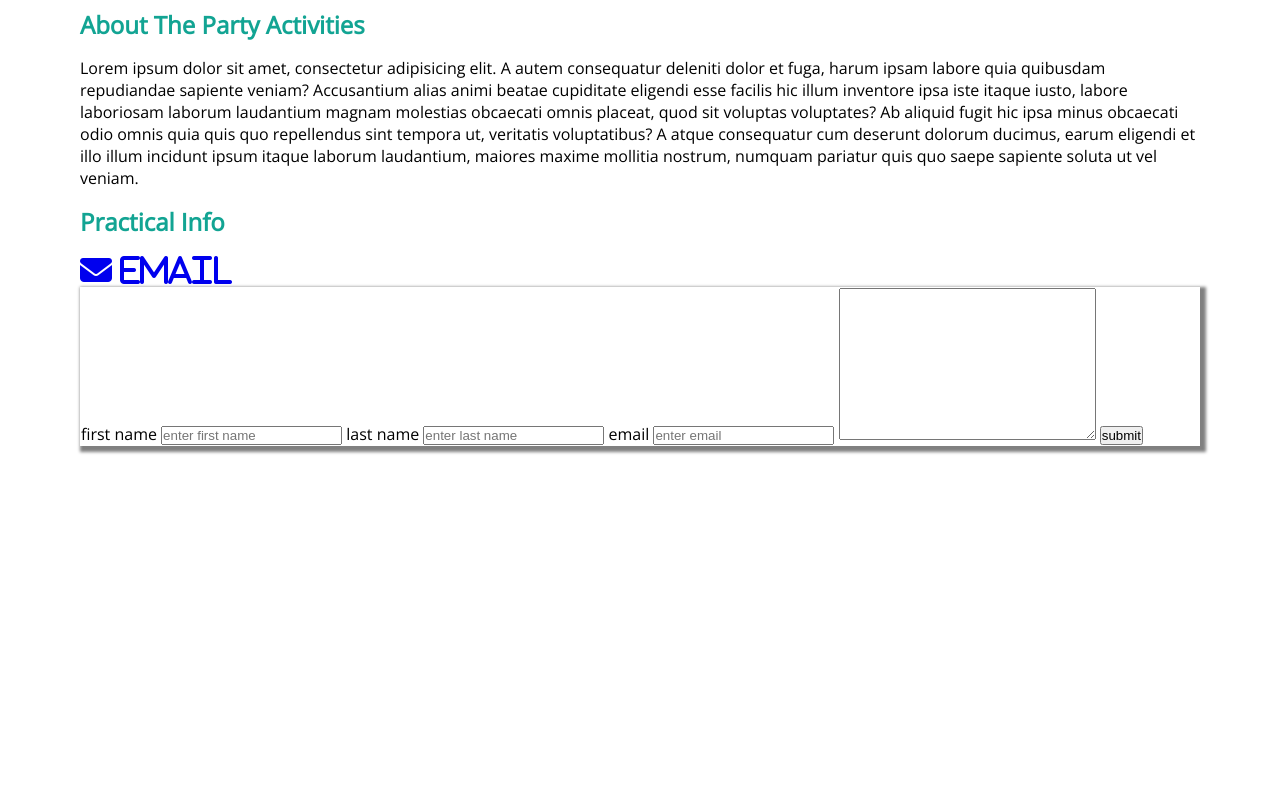
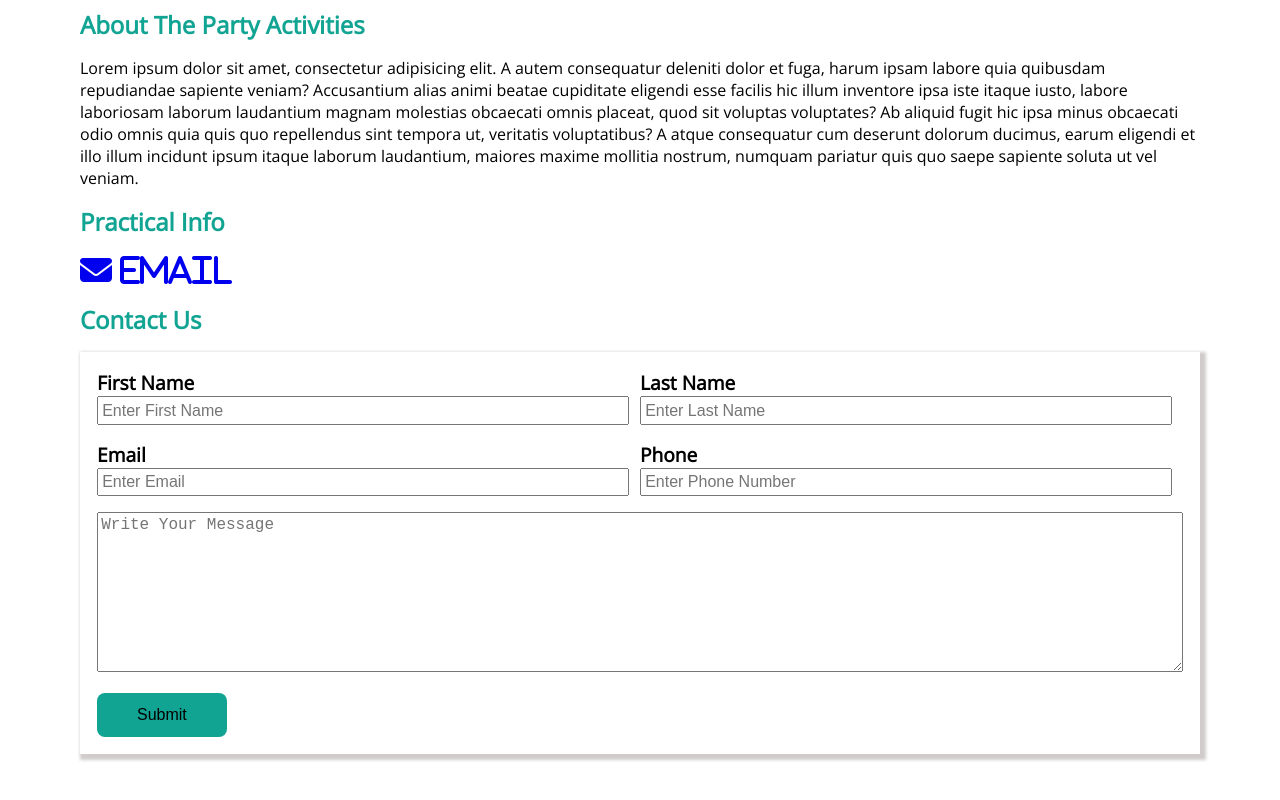
Before and after one commit to Hassanalihazaraa/interactive-challenge-page-giertz, a plain HTML site: page index.html in a window 1280 px wide. Shown: the part 1846-2646 px from the top of the page. Before the commit the page ends 2388 px from the top, so only its background shows below. Drawn offline with nearby package versions, Linux system fonts and the light colour scheme.

Commit message:
style the submit button, textarea and input and label, clear the float property after

```diff
--- a/index.html
+++ b/index.html
@@ -47,15 +47,30 @@
             </div>
         </div>
         <div class="form">
+            <h2>contact us</h2>
             <form action="">
-                <label for="first-name">first name</label>
-                <input name="first-name" type="text" placeholder="enter first name">
-                <label for="last-name">last name</label>
-                <input name="last-name" type="text" placeholder="enter last name">
-                <label for="email">email</label>
-                <input type="email" placeholder="enter email">
-                <textarea name="" id="" cols="30" rows="10"></textarea>
-                <input type="submit" value="submit">
+                <div class="user-name">
+                    <div class="flex-column float-left">
+                        <label for="first-name">first name</label>
+                        <input name="first-name" type="text" placeholder="enter first name">
+                    </div>
+                    <div class="flex-column float-left">
+                        <label for="last-name">last name</label>
+                        <input name="last-name" type="text" placeholder="enter last name">
+                    </div>
+                </div>
+                <div class="email-phone">
+                    <div class="flex-column float-left">
+                        <label for="email">email</label>
+                        <input name="email" type="email" placeholder="enter email">
+                    </div>
+                    <div class="flex-column float-left">
+                        <label for="phone">phone</label>
+                        <input name="phone" type="number" placeholder="enter phone number">
+                    </div>
+                </div>
+                <textarea name="" id="" cols="30" rows="10" placeholder="write your message"></textarea>
+                <input id="submit-btn" type="submit" value="submit">
             </form>
         </div>
     </section>
--- a/style.scss
+++ b/style.scss
@@ -93,7 +93,49 @@ section {
   form {
     width: 100%;
     margin: auto;
+    padding: 1rem;
     border: 1px solid transparent;
+    box-shadow: 3px 3px 3px 3px #d0cccc;
+  }
+  form:hover {
     box-shadow: 3px 3px 3px 3px gray;
   }
+  .float-left {
+    float: left;
+    width: 49%;
+    margin-right: 1%;
+  }
+  .user-name::after, .email-phone::after {
+    clear: both;
+    content: "";
+    display: table;
+    margin-bottom: 1rem;
+  }
+  .flex-column {
+    display: flex;
+    flex-direction: column;
+  }
+  textarea {
+    max-width: 100%;
+    min-width: 100%;
+    max-height: 20vh;
+    min-height: 10vh;
+  }
+  label {
+    font-size: 1.2rem;
+    font-weight: bold;
+    text-transform: capitalize;
+  }
+  input, textarea {
+    text-transform: capitalize;
+    font-size: 1rem;
+    padding: .2rem;
+  }
+  #submit-btn {
+    margin-top: 1rem;
+    border: none;
+    background-color: #12a493;
+    border-radius: .5rem;
+    padding: .8rem 2.5rem;
+  }
 }
```
Also changed, not shown: style.css, 1 other file.
